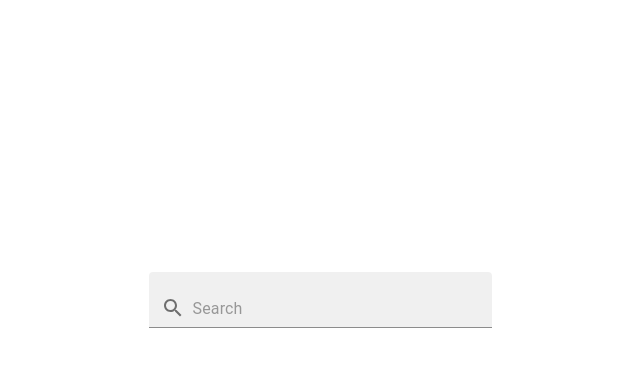
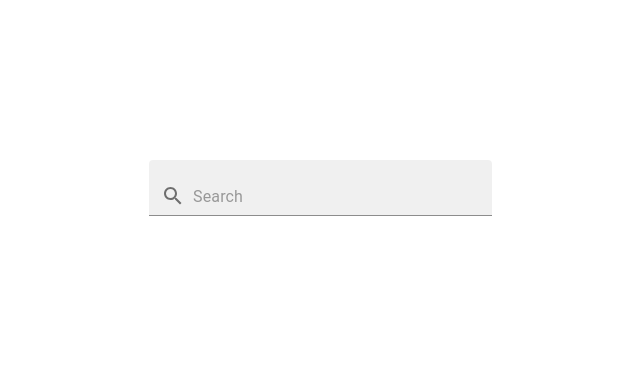
Before and after one commit to AlexeyZheryakov/Autocomplete, a React (Create React App) app: page / in a window 1280 px wide. Shown: the top 366 px of the page, without its empty margins (320-960 px from the left). Built offline with nearby package versions, Linux system fonts and the light colour scheme.

Commit message:
autocomplete

```diff
--- a/package.json
+++ b/package.json
@@ -14,6 +14,9 @@
     "@types/node": "^12.20.33",
     "@types/react": "^17.0.30",
     "@types/react-dom": "^17.0.9",
+    "axios": "^0.23.0",
+    "mobx": "^6.3.5",
+    "mobx-react-lite": "^3.2.1",
     "react": "^17.0.2",
     "react-dom": "^17.0.2",
     "react-scripts": "4.0.3",
--- /dev/null
+++ b/src/Api/Users.ts
@@ -0,0 +1,12 @@
+import axios from 'axios';
+
+export interface IUser {
+  id: number;
+  name: string;
+}
+
+const UsersApi = {
+  getUsers: () => axios.get<Array<IUser>>('https://jsonplaceholder.typicode.com/users'),
+};
+
+export default UsersApi;
--- a/src/App.css
+++ b/src/App.css
@@ -1,6 +1,5 @@
-.App {
-  height: 600px;
-  display: flex;
-  justify-content: center;
-  align-items: center;
+html,
+body {
+  height: 100%;
+  width: 100%;
 }
--- a/src/App.tsx
+++ b/src/App.tsx
@@ -1,13 +1,47 @@
 import React from 'react';
 import './App.css';
+import state from './store';
+import UsersApi from './Api/Users';
+import { IUser } from './Api/Users';
+import { observer } from 'mobx-react-lite';
+
+import CircularProgress from '@mui/material/CircularProgress';
+
 import TextField from '@mui/material/TextField';
 import SearchIcon from '@mui/icons-material/Search';
 import InputAdornment from '@mui/material/InputAdornment';
 
-function App() {
+import List from '@mui/material/List';
+import ListItem from '@mui/material/ListItem';
+import ListItemButton from '@mui/material/ListItemButton';
+import ListItemText from '@mui/material/ListItemText';
+import ListItemAvatar from '@mui/material/ListItemAvatar';
+import Avatar from '@mui/material/Avatar';
+import Box from '@mui/material/Box';
+
+const App = observer(() => {
+  const [autocomplete, setAutocomplete] = React.useState('');
+  const handleBlur = () => setTimeout(() => state.setUsers([]), 200);
+  const handleFocus = () => {
+    state.setIsLoading(true);
+    setTimeout(
+      () =>
+        UsersApi.getUsers().then((users) => {
+          state.setIsLoading(false);
+          state.setUsers(users.data);
+        }),
+      1500
+    );
+  };
+  const handleCLick = (userName: string) => () => setAutocomplete(userName);
+  const handleChange = (e: React.ChangeEvent<HTMLInputElement>) => setAutocomplete(e.target.value);
   return (
-    <div className="App">
+    <Box sx={{ position: 'absolute', top: '20%', left: 'calc(50% - 171px)' }}>
       <TextField
+        onBlur={handleBlur}
+        onFocus={handleFocus}
+        value={autocomplete}
+        onChange={handleChange}
         placeholder="Search"
         sx={{ width: '343px' }}
         variant="filled"
@@ -19,8 +53,46 @@ function App() {
           ),
         }}
       />
-    </div>
+      {state.isLoading && (
+        <Box
+          sx={{
+            width: '100%',
+            maxWidth: '343px',
+            height: '222px',
+            bgcolor: 'background.paper',
+            position: 'relative',
+          }}
+        >
+          <CircularProgress
+            sx={{
+              position: 'absolute',
+              top: 'calc(50% - 36px)',
+              left: 'calc(50% - 36px)',
+            }}
+            size="72px"
+          />
+        </Box>
+      )}
+      {state.users && (
+        <List dense sx={{ width: '100%', maxWidth: '343px', bgcolor: 'background.paper' }}>
+          {state.users
+            .filter((user: IUser) => user.name.includes(autocomplete) && user.name !== autocomplete)
+            .map((user: IUser) => {
+              return (
+                <ListItem key={user.id} disablePadding>
+                  <ListItemButton onClick={handleCLick(user.name)}>
+                    <ListItemAvatar>
+                      <Avatar alt={`${user.id}`} src={'https://via.placeholder.com/600/92c952'} />
+                    </ListItemAvatar>
+                    <ListItemText primary={user.name} />
+                  </ListItemButton>
+                </ListItem>
+              );
+            })}
+        </List>
+      )}
+    </Box>
   );
-}
+});
 
 export default App;
--- /dev/null
+++ b/src/store/index.ts
@@ -0,0 +1,22 @@
+import { makeAutoObservable } from 'mobx';
+import { IUser } from '../Api/Users';
+
+class State {
+  users: Array<IUser> = [];
+
+  isLoading: boolean = false;
+
+  constructor() {
+    makeAutoObservable(this);
+  }
+
+  setUsers(users: Array<IUser>) {
+    this.users = users;
+  }
+
+  setIsLoading(isLoading: boolean) {
+    this.isLoading = isLoading;
+  }
+}
+
+export default new State();
```
Also changed, not shown: 1 other file (tests, documents, lock files or other folders).
